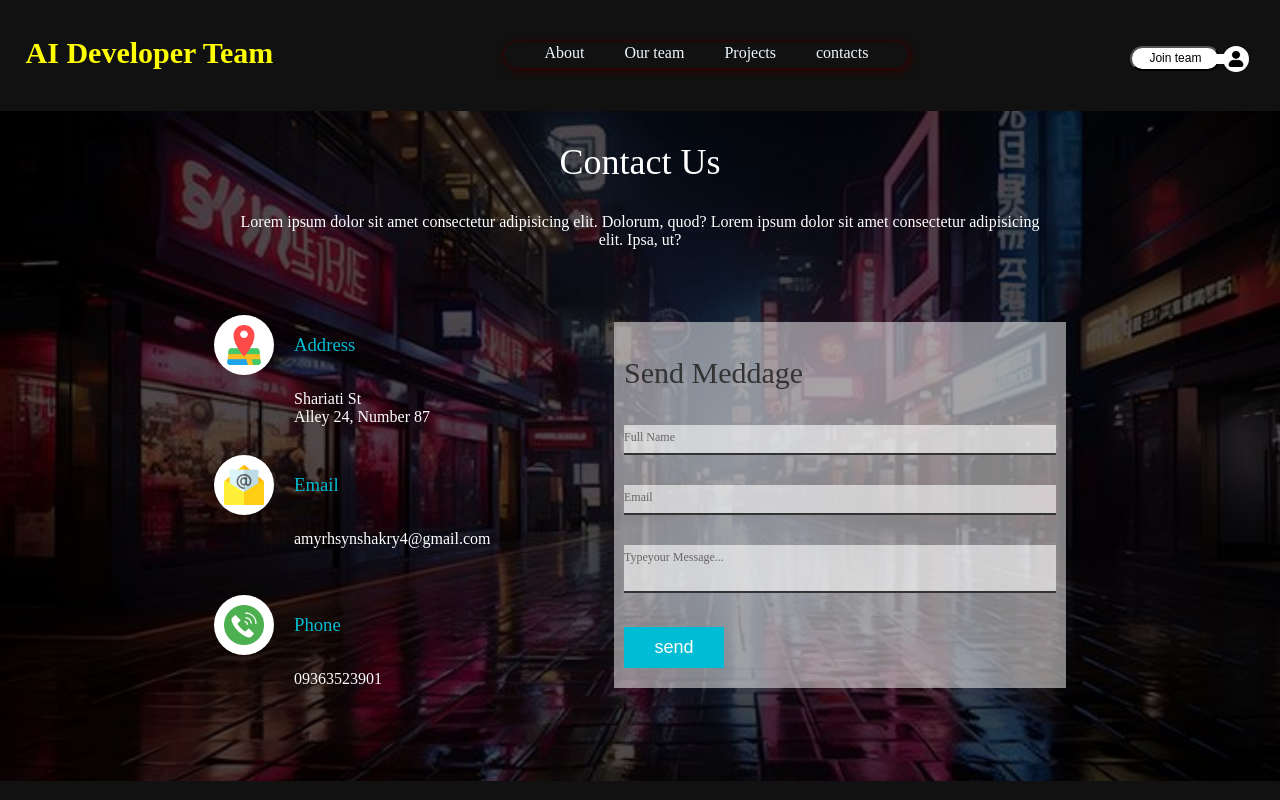
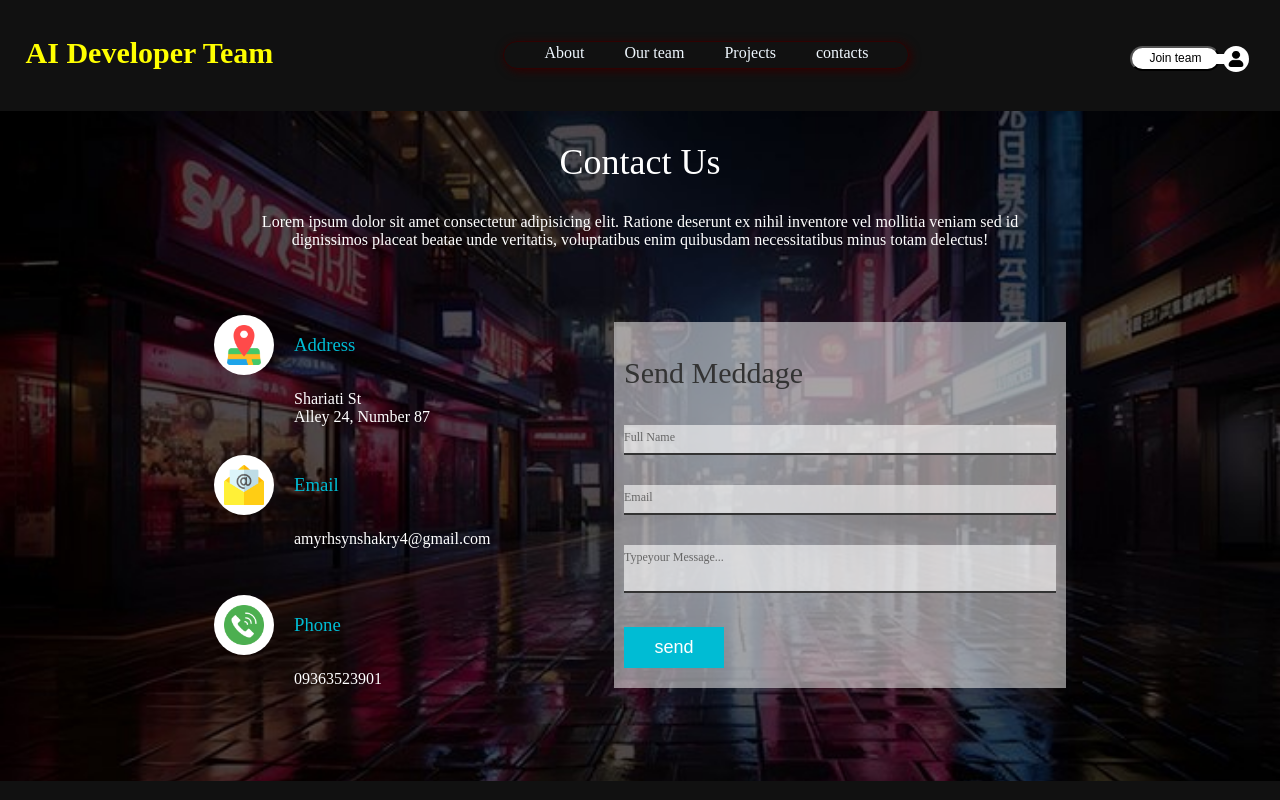
Before and after one commit to github-amirhossein/simple-dev-blog, a React (Vite) app: page /contact in a window 1280 px wide. Built offline with nearby package versions, Linux system fonts and the light colour scheme.

Commit message:
Update contact.jsx

```diff
--- a/src/components/contact.jsx
+++ b/src/components/contact.jsx
@@ -10,7 +10,8 @@ export default function Contact() {
         <div className="contact">
             <div className="content">
                 <h2>Contact Us</h2>
-                <p>Lorem ipsum dolor sit amet consectetur adipisicing elit. Dolorum, quod? Lorem ipsum dolor sit amet consectetur adipisicing elit. Ipsa, ut?</p>
+                <p>Lorem ipsum dolor sit amet consectetur adipisicing elit. Ratione deserunt ex nihil inventore vel mollitia veniam sed id dignissimos placeat beatae unde veritatis,
+                    voluptatibus enim quibusdam necessitatibus minus totam delectus!</p>
             </div>
             <div className="container">
                 <div className="contactinfo">
```
